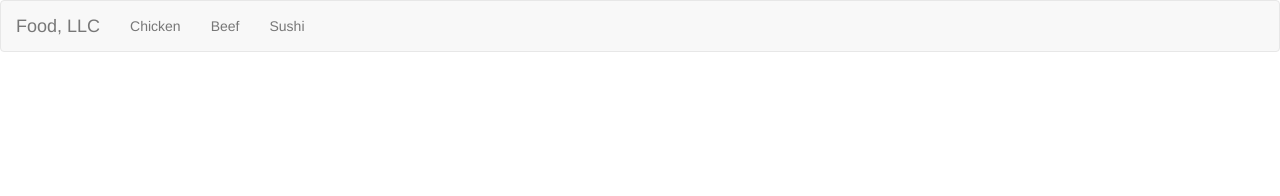
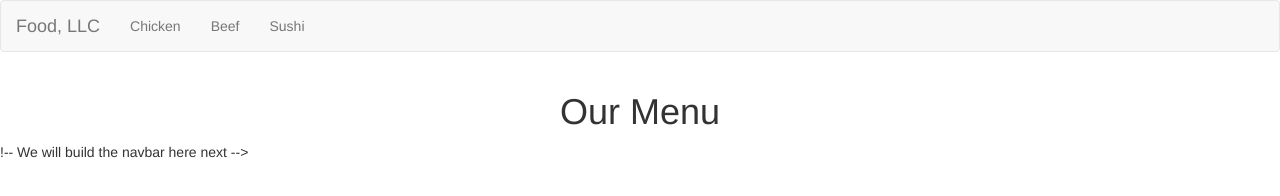
Before and after one commit to cbwsanduni-dotcom/module3-solution, a plain HTML site: page module3-solution/index.html in a window 1280 px wide. Drawn offline with nearby package versions, Linux system fonts and the light colour scheme.

Commit message:
Add menu header to index.html

```diff
--- a/module3-solution/index.html
+++ b/module3-solution/index.html
@@ -38,7 +38,10 @@
 
   </div>
 </nav>
-<!-- We will build the navbar here next -->
+<div class="container">
+  <h1 class="text-center">Our Menu</h1>
+</div>
+!-- We will build the navbar here next -->
 
 </body>
 
```
